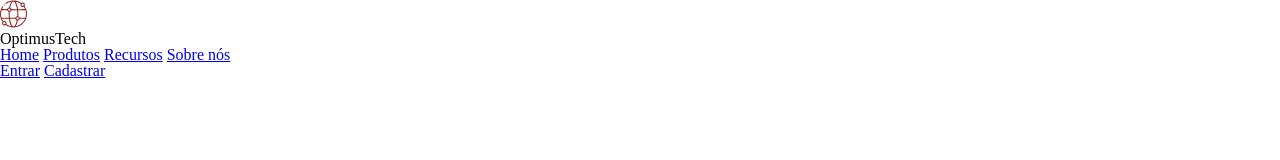
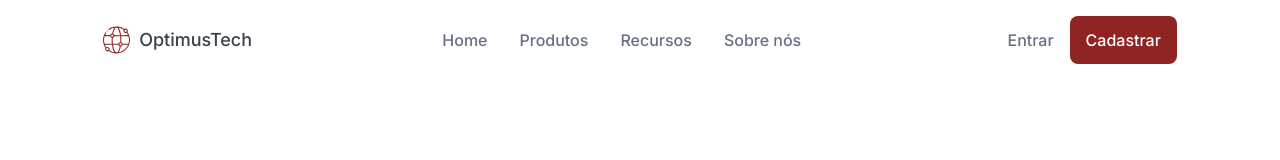
Before and after one commit to lopesmarcela/7DaysOfCode-HTML-CSS, a plain HTML site: page index.html in a window 1280 px wide. Drawn offline with Linux system fonts and the light colour scheme.

Commit message:
criando estilização de cabeçalho

```diff
--- a/index.html
+++ b/index.html
@@ -4,11 +4,17 @@
     <meta charset="UTF-8" />
     <meta name="viewport" content="width=device-width, initial-scale=1.0" />
     <title>OptimusTech</title>
-    <link rel="stylesheet" href="style.css" />
+    <link rel="preconnect" href="https://fonts.googleapis.com" />
+    <link rel="preconnect" href="https://fonts.gstatic.com" crossorigin />
+    <link
+      href="https://fonts.googleapis.com/css2?family=Inter:wght@100..900&display=swap"
+      rel="stylesheet"
+    />
     <link rel="stylesheet" href="reset.css" />
+    <link rel="stylesheet" href="styles.css" />
   </head>
   <body>
-    <section class="cabecalho">
+    <header class="cabecalho">
       <div class="cabecalho__logo">
         <img
           src="img/worldwide 1 (Traced).svg"
@@ -25,8 +31,8 @@
       </div>
       <div class="cabecalho__botoes">
         <a href="#" class="cabecalho__botoes-links">Entrar</a>
-        <a href="#" class="cabecalho__botoes-links">Cadastrar</a>
+        <a href="#" class="cabecalho__botoes-links botao-vermelho">Cadastrar</a>
       </div>
-    </section>
+    </header>
   </body>
 </html>
--- a/styles.css
+++ b/styles.css
@@ -0,0 +1,16 @@
+@import url(styles/header.css);
+
+:root{
+    --fonte-principal: "Inter";
+    --cinza-escuro:#3A404E;
+    --cinza-claro:#667085;
+    --vermelho-escuro:#8E2424;
+    --branco: #FFFFFF;
+}
+
+body{
+    background-color: var(--branco);
+    font-family: var(--fonte-principal);
+    font-size: 16px;
+    font-weight: 400;
+}
--- /dev/null
+++ b/styles/header.css
@@ -0,0 +1,39 @@
+.cabecalho{
+    background-color: var(--branco);
+    display: flex;
+    justify-content: space-around;
+    margin: 1em;
+}
+
+.cabecalho__logo{
+    display: flex;
+    align-items: center;
+}
+
+.cabecalho__logo-texto{
+    font-weight: 500;
+    font-size: 18px;
+    color: var(--cinza-escuro);
+    padding-left: .5em;
+}
+
+.cabecalho__paginas,
+.cabecalho__botoes{
+    display: flex;
+    align-items: center;
+}
+
+.cabecalho__paginas-links,
+.cabecalho__botoes-links{
+    text-decoration: none;
+    font-weight: 500;
+    color: var(--cinza-claro);
+    padding: 0 1em;
+}
+
+.botao-vermelho{
+    background-color: var(--vermelho-escuro);
+    color: var(--branco);
+    border-radius: 8px;
+    padding: 1em;
+}
```
